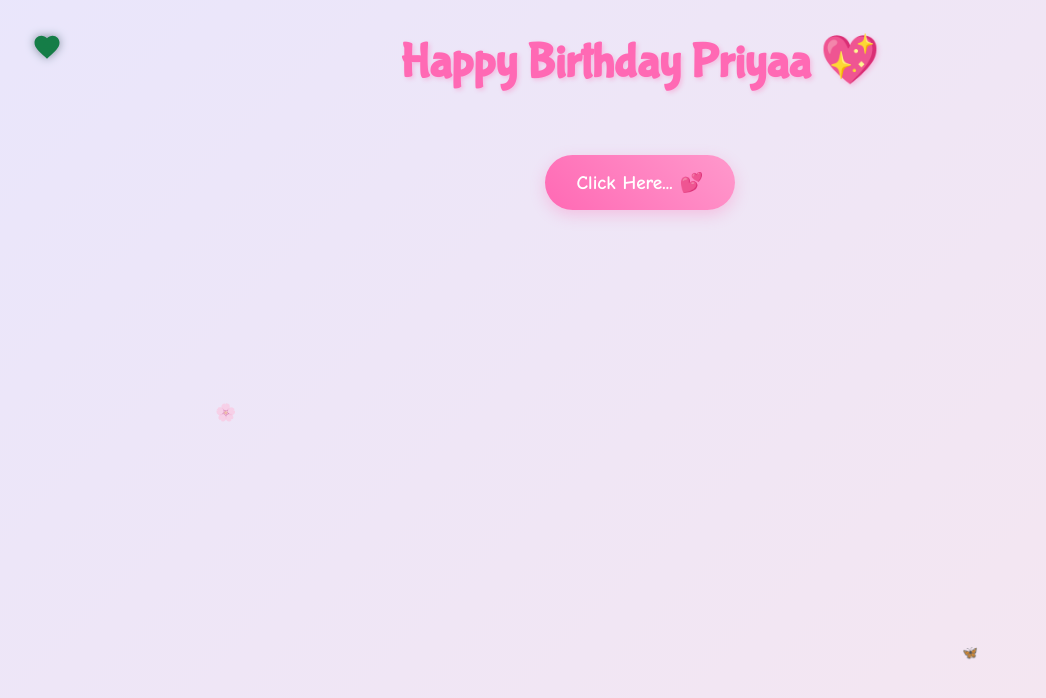
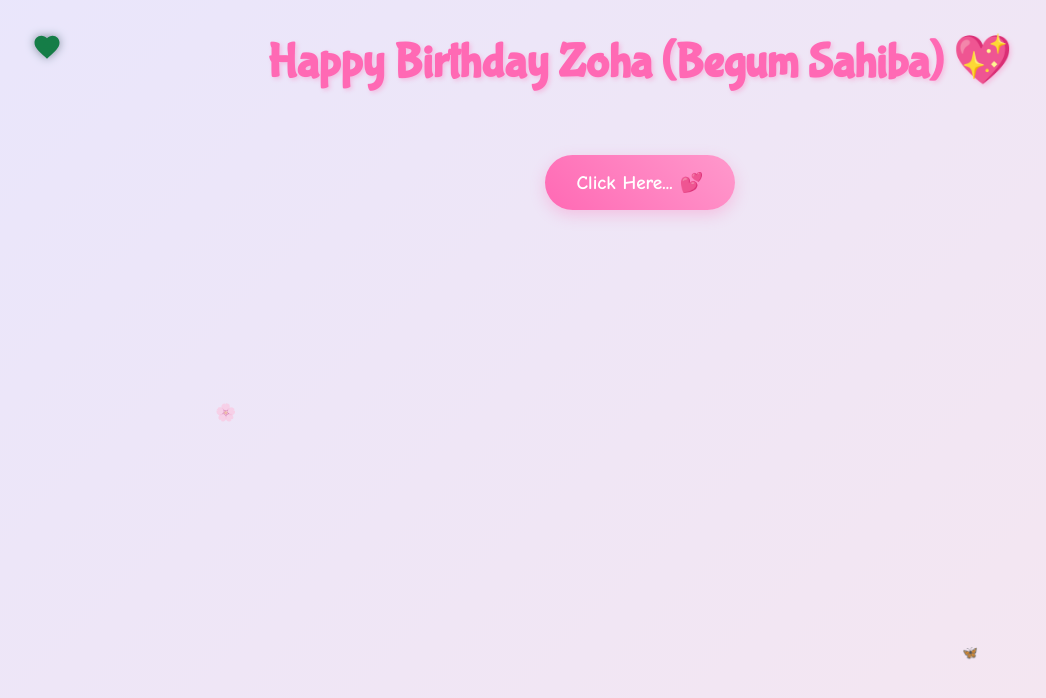
Before and after one commit to seab3115/Birthday-wish-gf, a plain HTML site: page cause.html in a window 1280 px wide. Shown: the whole page, without its empty margins (0-1046 px from the left). Drawn offline with nearby package versions, Linux system fonts and the light colour scheme.

Commit message:
cause.html

```diff
--- a/cause.html
+++ b/cause.html
@@ -18,7 +18,7 @@
     </div>
 
     <div class="container">
-        <h1>Happy Birthday Priyaa 💖</h1>
+        <h1>Happy Birthday Zoha (Begum Sahiba) 💖</h1>
 
         <div id="reasons-container"></div>
 
```
